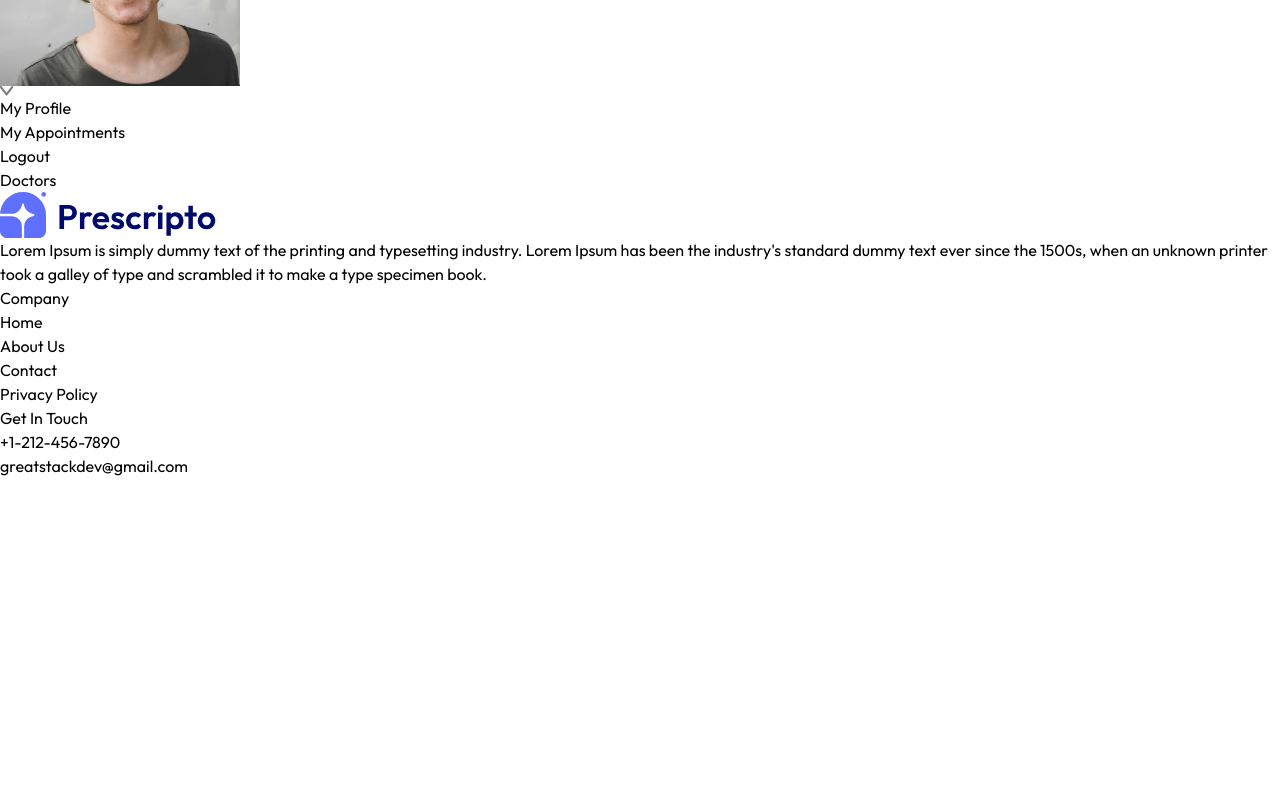
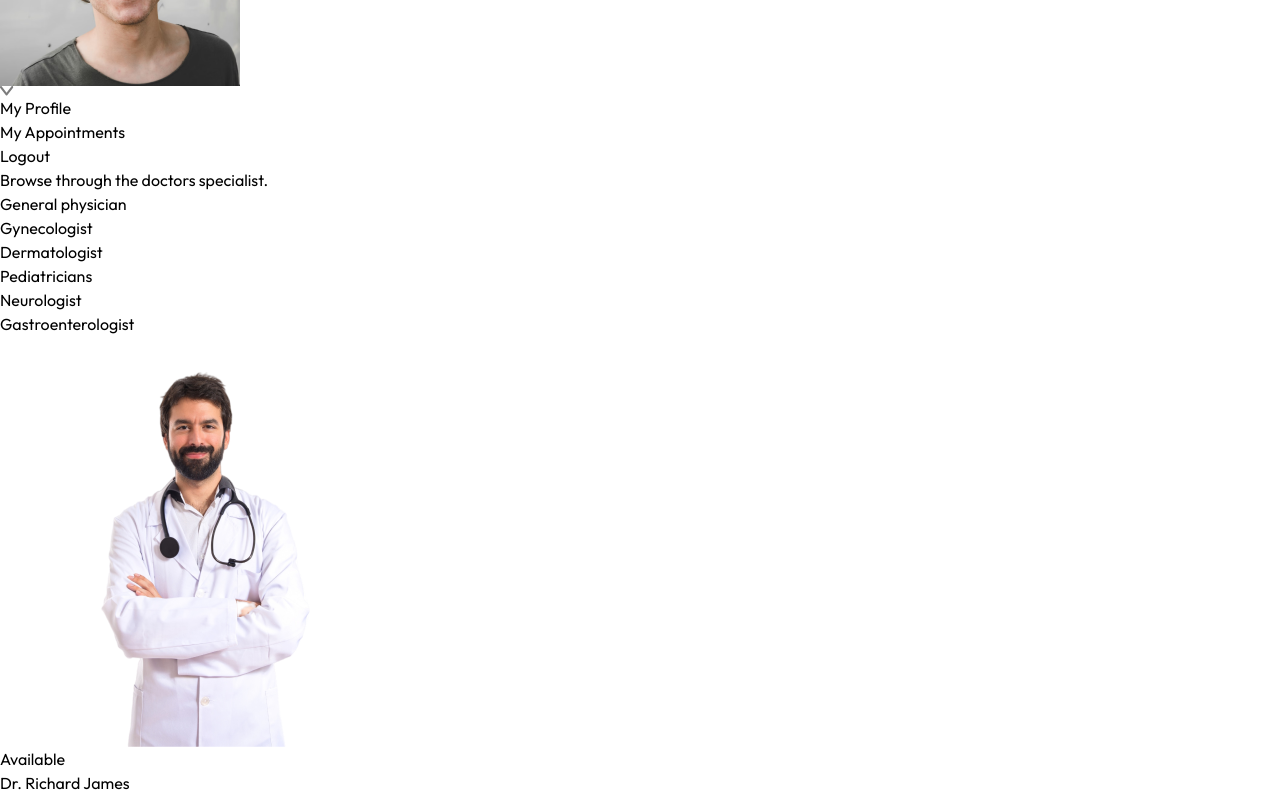
Before and after one commit to ashuvictor/Prescripto, a React (Vite) app in the folder frontend/: page /doctors in a window 1280 px wide. Shown: the part 300-1097 px from the top of the page. Before the commit the page ends 800 px from the top, so only its background shows below. Built offline with nearby package versions, Linux system fonts and the light colour scheme.

Commit message:
completed all drs page

```diff
--- a/frontend/src/components/Navbar.jsx
+++ b/frontend/src/components/Navbar.jsx
@@ -9,7 +9,7 @@
 
   return (
     <div className="flex items-center justify-between text-sm py-4 mb-5 border-b border-b-gray-400">
-      <img src={assets.logo} alt="" className="w-44 cursor-pointer" />
+      <img src={assets.logo} alt="" className="w-44 cursor-pointer" onClick={()=>{navigate('/')}}/>
       <ul className="hidden md:flex items-start gap-5 font-medium">
         <NavLink to="/">
           <li className="py-1">HOME</li>
--- a/frontend/src/pages/Doctors.jsx
+++ b/frontend/src/pages/Doctors.jsx
@@ -1,11 +1,113 @@
-import React from 'react'
+import React, { useContext, useEffect, useState } from "react";
+import { useNavigate, useParams } from "react-router-dom";
+import { AppContext } from "../context/AppContext";
 
 const Doctors = () => {
+  const { speciality } = useParams();
+  const { doctors } = useContext(AppContext);
+  const [filterDoc, setFilterDoc] = useState([]);
+  const navigate = useNavigate();
+  const applyFilter = () => {
+    if (speciality) {
+      setFilterDoc(doctors.filter((doc) => doc.speciality === speciality));
+    } else {
+      setFilterDoc(doctors);
+    }
+  };
+  useEffect(() => {
+    applyFilter();
+  }, [doctors, speciality]);
+
   return (
     <div>
-      Doctors
+      <p className="text-gray-600">Browse through the doctors specialist.</p>
+      <div className="flex flex-col sm:flex-row items-start gap-5 mt-5">
+        <div className=" flex flex-col gap-4 text-sm text-gray-600">
+          <p
+            onClick={() =>
+              speciality === "General physician"
+                ? navigate("/doctors")
+                : navigate("/doctors/General physician")
+            }
+            className={`w-[94vw] sm:w-auto pl-3py-1.5 pr-16 border border-gray-300 rounded transition-all cursor-pointer`}
+          >
+            General physician
+          </p>
+          <p
+            onClick={() =>
+              speciality === "Gynecologist"
+                ? navigate("/doctors")
+                : navigate("/doctors/Gynecologist")
+            }
+            className={`w-[94vw] sm:w-auto pl-3py-1.5 pr-16 border border-gray-300 rounded transition-all cursor-pointer`}
+          >
+            Gynecologist
+          </p>
+          <p
+            onClick={() =>
+              speciality === "Dermatologist"
+                ? navigate("/doctors")
+                : navigate("/doctors/Dermatologist")
+            }
+            className={`w-[94vw] sm:w-auto pl-3py-1.5 pr-16 border border-gray-300 rounded transition-all cursor-pointer`}
+          >
+            Dermatologist
+          </p>
+          <p
+            onClick={() =>
+              speciality === "Pediatricians"
+                ? navigate("/doctors")
+                : navigate("/doctors/Pediatricians")
+            }
+            className={`w-[94vw] sm:w-auto pl-3py-1.5 pr-16 border border-gray-300 rounded transition-all cursor-pointer`}
+          >
+            Pediatricians
+          </p>
+          <p
+            onClick={() =>
+              speciality === "Neurologist"
+                ? navigate("/doctors")
+                : navigate("/doctors/Neurologist")
+            }
+            className={`w-[94vw] sm:w-auto pl-3py-1.5 pr-16 border border-gray-300 rounded transition-all cursor-pointer`}
+          >
+            Neurologist
+          </p>
+          <p
+            onClick={() =>
+              speciality === "Gastroenterologist"
+                ? navigate("/doctors")
+                : navigate("/doctors/Gastroenterologist")
+            }
+            className={`w-[94vw] sm:w-auto pl-3py-1.5 pr-16 border border-gray-300 rounded transition-all cursor-pointer`}
+          >
+            Gastroenterologist
+          </p>
+        </div>
+        <div className="w-full grid grid-cols-auto gap-4 gap-y-6">
+          {filterDoc.map((item, index) => (
+            <div
+              key={index}
+              onClick={() => {
+                navigate(`appointement/${item._id}`);
+              }}
+              className="border border-blue-200 rounded-xl overflow-hidden cursor-pointer hover:translate-y-[-10px] transition all duration-500"
+            >
+              <img src={item.image} alt="" className="bg-blue-50" />
+              <div className="p-4">
+                <div className="flex items-center gap-2 text-center text-sm text-green-500">
+                  <p className="w-2 h-2 bg-green-500 rounded-full"></p>
+                  <p>Available</p>
+                </div>
+              </div>
+              <p className="text-gray-900 text-lg font-medium">{item.name}</p>
+              <p className="text-gray-500 text-sm mt-2">{item.speciality}</p>
+            </div>
+          ))}
+        </div>
+      </div>
     </div>
-  )
-}
+  );
+};
 
-export default Doctors
+export default Doctors;
```
